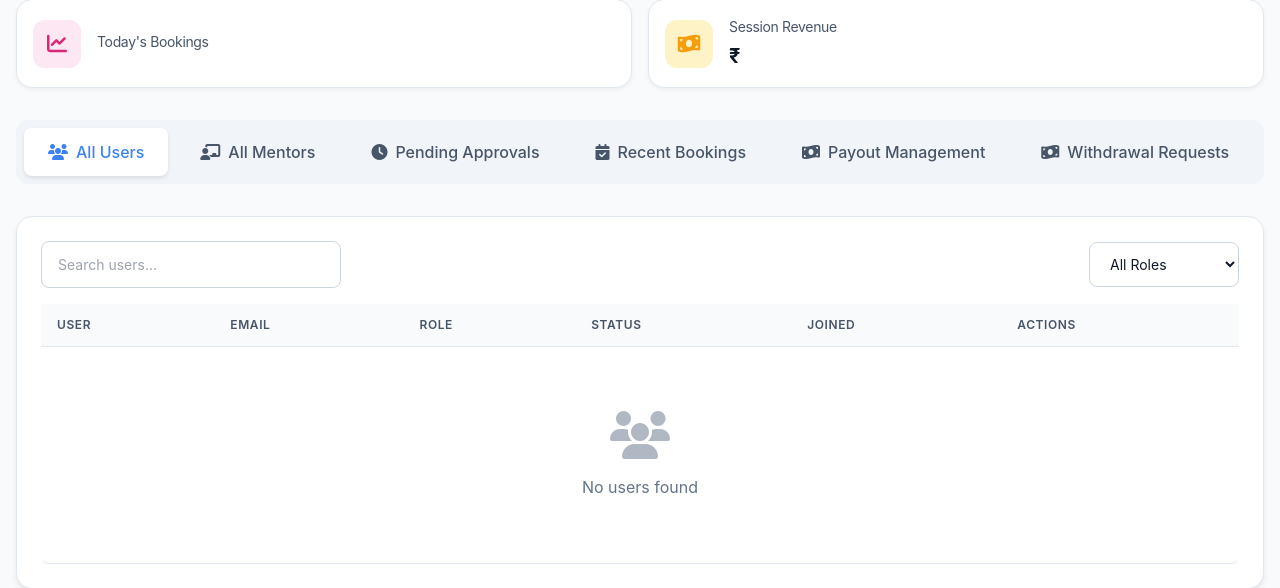
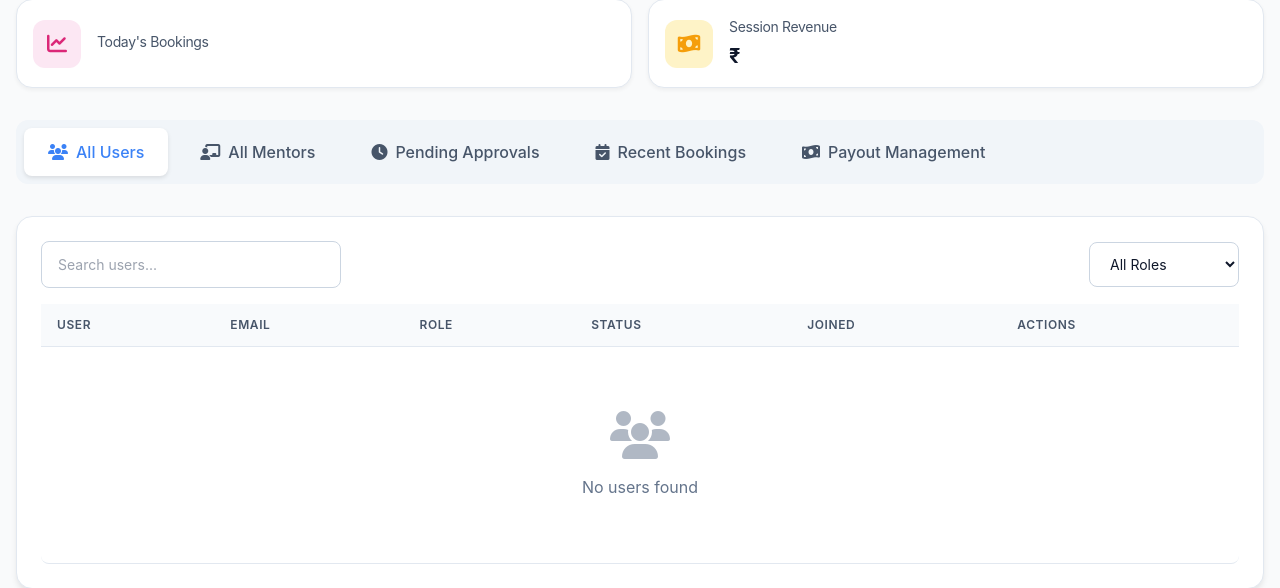
Before and after one commit to Abhidesh12/Clearq_platform, a FastAPI app: template templates/admin_dashboard.html in a window 1280 px wide. Shown: the part 560-1148 px from the top of the page. Run offline with FastAPI, Linux system fonts and the light colour scheme; the template is opened without the code that fills it, so the values that code supplies are empty; some libraries are stand-ins or nearby versions.

Commit message:
Update admin_dashboard.html

```diff
--- a/templates/admin_dashboard.html
+++ b/templates/admin_dashboard.html
@@ -602,9 +602,6 @@
         <a href="/admin/payouts" class="tab-button">
             <i class="fas fa-money-bill-wave mr-2"></i>Payout Management
         </a>
-        <button class="tab-button" onclick="window.location.href='/admin/withdrawals'">
-    <i class="fas fa-money-bill-wave mr-2"></i>Withdrawal Requests
-</button>
     </div>
 
     <!-- Users Tab -->
```
